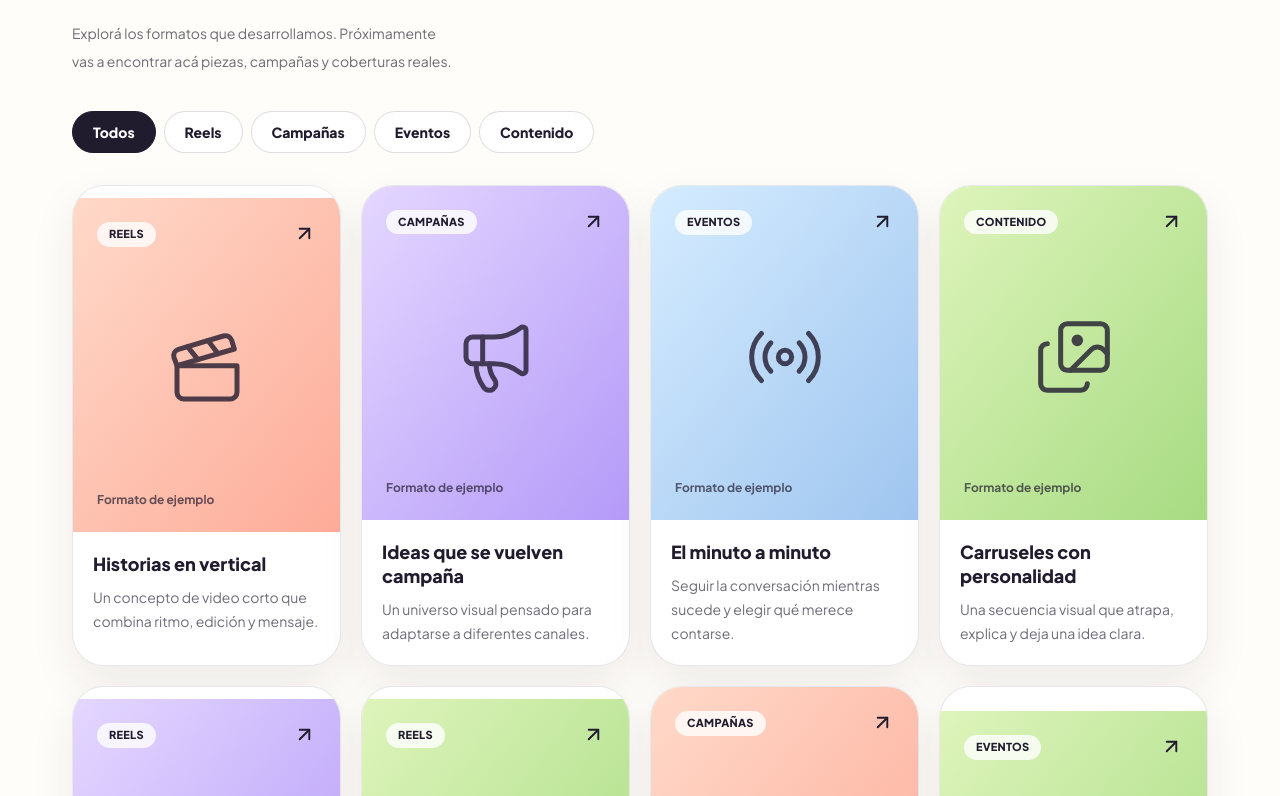
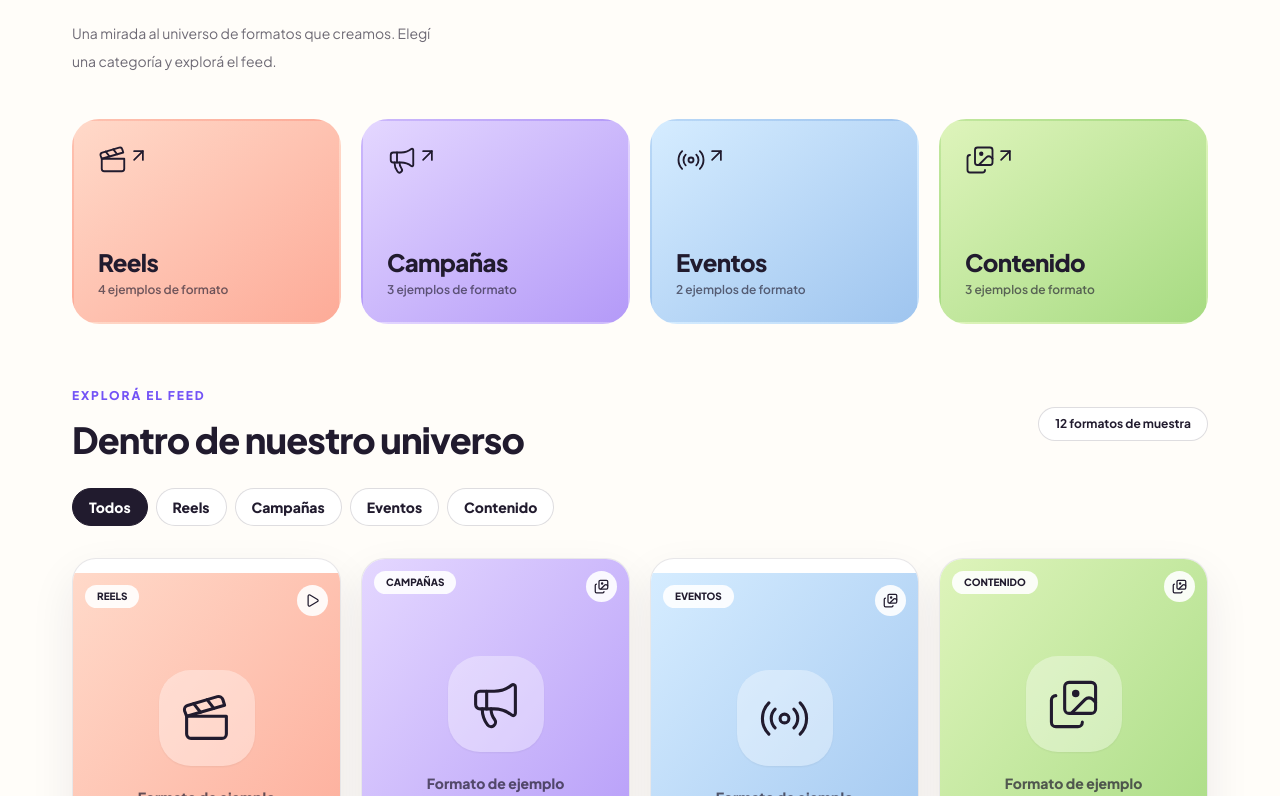
Before and after one commit to dgodoy34/prueba_deepseek, a Next.js app: page / in a window 1280 px wide. Shown: the part 4064-4860 px from the top of the page. Built offline with nearby package versions, Linux system fonts and the light colour scheme.

Commit message:
feat: social-style category hub, full feed and accessible media viewer

```diff
--- a/src/components/portfolio.tsx
+++ b/src/components/portfolio.tsx
@@ -1,77 +1,148 @@
 'use client';
 
-import { useState } from 'react';
-import { ArrowUpRight, Clapperboard, Megaphone, Radio, Images, Play, X } from 'lucide-react';
-import { portfolioCategories, portfolioItems, type PortfolioItem, type PortfolioCategory } from '@/lib/portfolio';
+import { useEffect, useRef, useState } from 'react';
+import { ArrowLeft, ArrowRight, ArrowUpRight, Clapperboard, Images, Megaphone, Play, Radio, X } from 'lucide-react';
+import { portfolioCategories, portfolioItems, type PortfolioCategory, type PortfolioItem, type WorkCategory, type MediaAsset } from '@/lib/portfolio';
 
-const palette: Record<PortfolioItem['accent'], string> = {
-  violet: 'from-[#e4d7ff] to-[#b49af8]',
-  coral: 'from-[#ffd9c9] to-[#fdab98]',
-  lime: 'from-[#def4bb] to-[#a7db82]',
-  blue: 'from-[#d5ecff] to-[#9fc5ef]',
+const theme: Record<PortfolioItem['accent'], { gradient: string; subtle: string }> = {
+  violet: { gradient: 'from-[#e4d7ff] to-[#b49af8]', subtle: 'bg-[#ebe2ff]' },
+  coral: { gradient: 'from-[#ffd9c9] to-[#fdab98]', subtle: 'bg-[#ffdfd0]' },
+  lime: { gradient: 'from-[#def4bb] to-[#a7db82]', subtle: 'bg-[#e5f5d2]' },
+  blue: { gradient: 'from-[#d5ecff] to-[#9fc5ef]', subtle: 'bg-[#d9eafe]' },
 };
+const categoryIcons = { Reels: Clapperboard, Campañas: Megaphone, Eventos: Radio, Contenido: Images };
+const categories: WorkCategory[] = ['Reels', 'Campañas', 'Eventos', 'Contenido'];
 
-const icons = { Reels: Clapperboard, Campañas: Megaphone, Eventos: Radio, Contenido: Images };
+function PreviewMedia({ item, media, large = false }: { item: PortfolioItem; media: MediaAsset; large?: boolean }) {
+  const Icon = categoryIcons[item.category];
+  if (media.type === 'video' && media.src) {
+    return <video key={media.src} src={media.src} poster={media.poster} controls={large} preload="metadata" playsInline className="h-full w-full object-contain" aria-label={media.alt}/>;
+  }
+  if (media.type === 'image' && media.src) {
+    return <img src={media.src} alt={media.alt} className="h-full w-full object-cover" loading="lazy"/>;
+  }
+  return <div className={`flex h-full w-full flex-col items-center justify-center gap-5 bg-gradient-to-br ${theme[item.accent].gradient} px-5 text-center`}>
+    <span className="grid h-24 w-24 place-items-center rounded-[2rem] bg-white/35 shadow-sm transition-transform group-hover:scale-105"><Icon size={53} strokeWidth={1.4}/></span>
+    <span className="max-w-[14rem] text-sm font-extrabold leading-relaxed text-ink/70">{large ? media.alt : 'Formato de ejemplo'}</span>
+  </div>;
+}
+
+function MediaViewer({ item, onClose }: { item: PortfolioItem; onClose: () => void }) {
+  const [index, setIndex] = useState(0);
+  const closeRef = useRef<HTMLButtonElement>(null);
+  const count = item.media.length;
+  useEffect(() => {
+    const previous = document.activeElement instanceof HTMLElement ? document.activeElement : null;
+    const oldOverflow = document.body.style.overflow;
+    document.body.style.overflow = 'hidden';
+    closeRef.current?.focus();
+    return () => { document.body.style.overflow = oldOverflow; previous?.focus(); };
+  }, []);
+  useEffect(() => {
+    const onKey = (event: KeyboardEvent) => {
+      if (event.key === 'Escape') onClose();
+      if (event.key === 'ArrowRight') setIndex(i => (i + 1) % count);
+      if (event.key === 'ArrowLeft') setIndex(i => (i - 1 + count) % count);
+    };
+    window.addEventListener('keydown', onKey);
+    return () => window.removeEventListener('keydown', onKey);
+  }, [count, onClose]);
+  const media = item.media[index];
+
+  return (
+    <div className="fixed inset-0 z-[100] flex items-center justify-center bg-[#16101f]/90 p-3 backdrop-blur-sm md:p-6"
+      onMouseDown={(event) => { if (event.target === event.currentTarget) onClose(); }}>
+      <div role="dialog" aria-modal="true" aria-labelledby="work-dialog-title" aria-describedby="work-dialog-description"
+        className="relative grid max-h-[92vh] w-full max-w-5xl overflow-y-auto rounded-[1.7rem] bg-[#fffdf9] text-ink shadow-2xl lg:grid-cols-[minmax(0,1.1fr)_minmax(310px,.9fr)]">
+        <div className={`relative flex min-h-[330px] items-center justify-center overflow-hidden ${theme[item.accent].subtle} lg:min-h-[560px]`}>
+          <div className={`group mx-auto w-full ${item.category === 'Reels' ? 'max-w-[320px] aspect-[9/16]' : 'aspect-[4/3]'} overflow-hidden rounded-2xl shadow-soft`}>
+            <PreviewMedia item={item} media={media} large/>
+          </div>
+          {count > 1 && <>
+            <button type="button" onClick={() => setIndex(i => (i - 1 + count) % count)} aria-label="Contenido anterior" className="absolute left-3 top-1/2 rounded-full bg-white/90 p-3 shadow-soft transition hover:scale-105"><ArrowLeft size={19}/></button>
+            <button type="button" onClick={() => setIndex(i => (i + 1) % count)} aria-label="Contenido siguiente" className="absolute right-3 top-1/2 rounded-full bg-white/90 p-3 shadow-soft transition hover:scale-105"><ArrowRight size={19}/></button>
+            <div className="absolute bottom-3 left-1/2 flex -translate-x-1/2 gap-2 rounded-full bg-white/85 px-3 py-2" aria-label={`Elemento ${index + 1} de ${count}`}>
+              {item.media.map((asset, i) => <button type="button" key={i} onClick={() => setIndex(i)} aria-label={`Ver contenido ${i + 1}: ${asset.alt}`} aria-current={index === i ? 'true' : undefined} className={`h-2 rounded-full transition-all ${index === i ? 'w-6 bg-lilac' : 'w-2 bg-ink/25'}`}/>)}
+            </div>
+          </>}
+        </div>
+        <div className="relative flex flex-col p-6 md:p-9">
+          <div className="flex items-start justify-between gap-4">
+            <span className="rounded-full bg-[#eee7ff] px-4 py-2 text-xs font-black">{item.category} · {item.platform}</span>
+            <button ref={closeRef} type="button" onClick={onClose} aria-label="Cerrar publicación" className="rounded-full border border-ink/15 p-2 transition hover:bg-ink/10"><X size={21}/></button>
+          </div>
+          <div className="mt-9">
+            <p className="section-kicker">DENTRO DEL STUDIO</p>
+            <h3 id="work-dialog-title" className="text-3xl font-extrabold leading-tight tracking-tight md:text-4xl">{item.title}</h3>
+            <p id="work-dialog-description" className="mt-5 text-base leading-7 text-ink/70">{item.description}</p>
+            <div className="mt-7 border-t border-ink/10 pt-6"><p className="text-xs font-extrabold uppercase tracking-widest text-lilac">Qué hacemos</p><p className="mt-2 font-semibold">{item.role}</p></div>
+            {!item.published && <p className="mt-7 rounded-2xl border border-ink/10 bg-[#f5f0ff] p-4 text-sm leading-6 text-ink/65">Vista de ejemplo. Cuando recibamos el material real, esta ficha mostrará el video o la galería correspondiente.</p>}
+          </div>
+          {item.sourceUrl && <a href={item.sourceUrl} target="_blank" rel="noopener noreferrer" className="mt-8 inline-flex items-center gap-2 self-start text-sm font-extrabold text-lilac hover:underline">Ver publicación original <ArrowUpRight size={17}/></a>}
+        </div>
+      </div>
+    </div>
+  );
+}
 
 export function Portfolio() {
   const [filter, setFilter] = useState<PortfolioCategory>('Todos');
   const [active, setActive] = useState<PortfolioItem | null>(null);
-  const items = portfolioItems.filter((item) => filter === 'Todos' || item.category === filter);
+  const feedRef = useRef<HTMLDivElement>(null);
+  const visible = portfolioItems.filter(item => filter === 'Todos' || item.category === filter);
 
-  return (
-    <section id="portfolio" className="scroll-mt-24 bg-[#fffdf9] py-20 md:py-28">
+  const choose = (category: PortfolioCategory) => {
+    setFilter(category);
+    requestAnimationFrame(() => feedRef.current?.scrollIntoView({ behavior: 'smooth', block: 'start' }));
+  };
+
+  return <section id="portfolio" className="scroll-mt-24 bg-[#fffdf9] py-20 md:py-28">
     <div className="shell">
       <div className="flex flex-wrap items-end justify-between gap-6">
-          <div>
-            <p className="section-kicker">PORTFOLIO CREATIVO</p>
-            <h2 className="section-title max-w-3xl">Ideas para ver. <span className="text-lilac">Historias para contar.</span></h2>
-          </div>
-          <p className="max-w-sm text-sm leading-7 text-ink/65">Explorá los formatos que desarrollamos. Próximamente vas a encontrar acá piezas, campañas y coberturas reales.</p>
+        <div><p className="section-kicker">PORTFOLIO CREATIVO</p><h2 className="section-title max-w-3xl">Ideas para ver. <span className="text-lilac">Historias para contar.</span></h2></div>
+        <p className="max-w-sm text-sm leading-7 text-ink/65">Una mirada al universo de formatos que creamos. Elegí una categoría y explorá el feed.</p>
       </div>
 
-        <div className="mt-9 flex flex-wrap gap-2" role="group" aria-label="Filtrar formatos del portfolio">
-          {portfolioCategories.map((category) => (
-            <button key={category} type="button" aria-pressed={filter === category} onClick={() => setFilter(category)}
-              className={`rounded-full border px-5 py-2.5 text-sm font-extrabold transition-colors ${filter === category ? 'border-ink bg-ink text-white' : 'border-ink/15 bg-white text-ink hover:border-lilac hover:text-lilac'}`}>
-              {category}
-            </button>
-          ))}
+      <div className="mt-11 grid grid-cols-2 gap-3 md:grid-cols-4 md:gap-5" aria-label="Categorías de trabajos">
+        {categories.map(category => {
+          const first = portfolioItems.find(item => item.category === category)!;
+          const Icon = categoryIcons[category];
+          const count = portfolioItems.filter(item => item.category === category).length;
+          return <button type="button" key={category} onClick={() => choose(category)} aria-pressed={filter === category}
+            className={`group relative flex min-h-[165px] flex-col justify-between overflow-hidden rounded-[1.7rem] border-2 p-5 text-left transition-all hover:-translate-y-1 md:min-h-[205px] md:p-6 ${filter === category ? 'border-ink shadow-[6px_7px_0_#211b2e]' : 'border-transparent hover:border-ink/20'} bg-gradient-to-br ${theme[first.accent].gradient}`}>
+            <div className="flex items-start justify-between"><Icon size={30} strokeWidth={1.5}/><ArrowUpRight className="transition-transform group-hover:translate-x-1 group-hover:-translate-y-1" size={21}/></div>
+            <div><h3 className="text-xl font-extrabold tracking-tight md:text-2xl">{category}</h3><p className="mt-1 text-xs font-semibold text-ink/65">{count} ejemplos de formato</p></div>
+          </button>;
+        })}
       </div>
 
-        <div className="mt-8 grid gap-5 sm:grid-cols-2 lg:grid-cols-4">
-          {items.map((item) => {
-            const Icon = icons[item.category];
-            return (
-              <button key={item.id} type="button" onClick={() => setActive(item)}
-                className="group overflow-hidden rounded-[2rem] border border-ink/10 bg-white text-left shadow-soft transition-transform hover:-translate-y-1 focus-visible:outline focus-visible:outline-2 focus-visible:outline-offset-4 focus-visible:outline-lilac"
-                aria-label={`Ver formato: ${item.title}`}>
-                <div className={`relative flex aspect-[4/5] flex-col justify-between overflow-hidden bg-gradient-to-br ${palette[item.accent]} p-6`}>
-                  <div className="flex items-start justify-between gap-2">
-                    <span className="rounded-full bg-white/80 px-3 py-1 text-[11px] font-black uppercase tracking-wide">{item.category}</span>
-                    <ArrowUpRight size={23} className="transition-transform group-hover:translate-x-1 group-hover:-translate-y-1"/>
+      <div ref={feedRef} className="scroll-mt-28 pt-16">
+        <div className="flex flex-wrap items-center justify-between gap-4">
+          <div><p className="section-kicker">EXPLORÁ EL FEED</p><h3 className="text-3xl font-extrabold tracking-tight md:text-4xl">{filter === 'Todos' ? 'Dentro de nuestro universo' : `Explorando ${filter}`}</h3></div>
+          <span className="rounded-full border border-ink/15 bg-white px-4 py-2 text-xs font-bold">{visible.length} {visible.length === 1 ? 'formato' : 'formatos'} de muestra</span>
         </div>
-                  <div className="grid place-items-center">
-                    {item.imageUrl ? <img src={item.imageUrl} alt={item.title} className="absolute inset-0 h-full w-full object-cover" /> : <Icon className="h-20 w-20 opacity-80 transition-transform group-hover:scale-110" strokeWidth={1.5}/>}
-                    {item.videoUrl && <Play className="absolute h-10 w-10 fill-current text-white" aria-hidden="true"/>}
+        <div className="mt-7 flex flex-wrap gap-2" role="group" aria-label="Filtrar publicaciones">
+          {portfolioCategories.map(category => <button key={category} type="button" aria-pressed={filter === category} onClick={() => setFilter(category)}
+            className={`rounded-full border px-4 py-2 text-sm font-extrabold transition-colors ${filter === category ? 'border-ink bg-ink text-white' : 'border-ink/15 bg-white hover:border-lilac hover:text-lilac'}`}>{category}</button>)}
         </div>
-                  <span className="relative text-xs font-bold text-ink/70">{item.published ? item.platform : 'Formato de ejemplo'}</span>
+        <div className="mt-8 grid grid-cols-2 gap-3 md:grid-cols-3 lg:grid-cols-4 md:gap-5">
+          {visible.map(item => {
+            const firstMedia = item.media[0];
+            return <button key={item.id} type="button" onClick={() => setActive(item)} aria-label={`Abrir ${item.title}`}
+              className="group overflow-hidden rounded-[1.5rem] border border-ink/10 bg-white text-left shadow-soft transition-all hover:-translate-y-1 focus-visible:outline focus-visible:outline-2 focus-visible:outline-offset-4 focus-visible:outline-lilac">
+              <div className="relative aspect-[4/5] overflow-hidden">
+                <PreviewMedia item={item} media={firstMedia}/>
+                <span className="absolute left-3 top-3 rounded-full bg-white/90 px-3 py-1 text-[10px] font-black uppercase">{item.category}</span>
+                <span className="absolute right-3 top-3 rounded-full bg-white/90 p-2">{firstMedia.type === 'video' ? <Play size={15}/> : <Images size={15}/>}</span>
+                {item.media.length > 1 && <span className="absolute bottom-3 right-3 rounded-full bg-ink/85 px-2.5 py-1 text-[11px] font-bold text-white">{item.media.length} piezas</span>}
               </div>
-                <div className="p-5"><h3 className="text-lg font-extrabold leading-snug">{item.title}</h3><p className="mt-2 text-sm leading-6 text-ink/65">{item.description}</p></div>
-              </button>
-            );
+              <div className="p-4 md:p-5"><p className="text-[11px] font-bold uppercase tracking-wider text-lilac">{item.platform}</p><h4 className="mt-2 text-base font-extrabold leading-snug md:text-lg">{item.title}</h4><p className="mt-2 line-clamp-2 text-xs leading-5 text-ink/65 md:text-sm">{item.description}</p></div>
+            </button>;
           })}
         </div>
-        <p className="mt-5 text-xs text-ink/55">Las tarjetas muestran categorías y ejemplos de formato; no representan campañas publicadas ni resultados atribuidos.</p>
+        <p className="mt-6 rounded-xl border border-ink/10 bg-[#f5f0ff] px-4 py-3 text-sm text-ink/70">Boceto interactivo: estas publicaciones son ejemplos de formato, no trabajos reales. Se reemplazarán por material del equipo antes de presentar el portfolio definitivo.</p>
       </div>
-
-      {active && <div className="fixed inset-0 z-[100] flex items-center justify-center bg-ink/75 p-4" onMouseDown={() => setActive(null)} role="presentation">
-        <div role="dialog" aria-modal="true" aria-labelledby="portfolio-dialog-title" className="w-full max-w-lg rounded-[2rem] bg-[#fffdf9] p-7 shadow-2xl md:p-10" onMouseDown={(e) => e.stopPropagation()}>
-          <div className="flex items-center justify-between"><span className="rounded-full bg-[#e4d7ff] px-4 py-2 text-xs font-black">{active.category} · {active.platform}</span><button onClick={() => setActive(null)} aria-label="Cerrar detalle" className="rounded-full border border-ink/15 p-2"><X size={20}/></button></div>
-          <h3 id="portfolio-dialog-title" className="mt-8 text-3xl font-extrabold tracking-tight">{active.title}</h3>
-          <p className="mt-4 leading-7 text-ink/70">{active.description}</p>
-          {active.videoUrl ? <video controls preload="metadata" className="mt-6 w-full rounded-xl" src={active.videoUrl}/> : active.imageUrl ? <img src={active.imageUrl} alt={active.title} className="mt-6 w-full rounded-xl object-cover"/> : <div className="mt-7 rounded-2xl border border-dashed border-ink/20 bg-[#eee9fa] p-6 text-sm text-ink/70">Este espacio está preparado para incorporar el material real: video, imágenes, descripción y resultados.</div>}
     </div>
-      </div>}
-    </section>
-  );
+    {active && <MediaViewer key={active.id} item={active} onClose={() => setActive(null)}/>}
+  </section>;
 }
```
Lines whose indentation alone changed are shown as unchanged.
